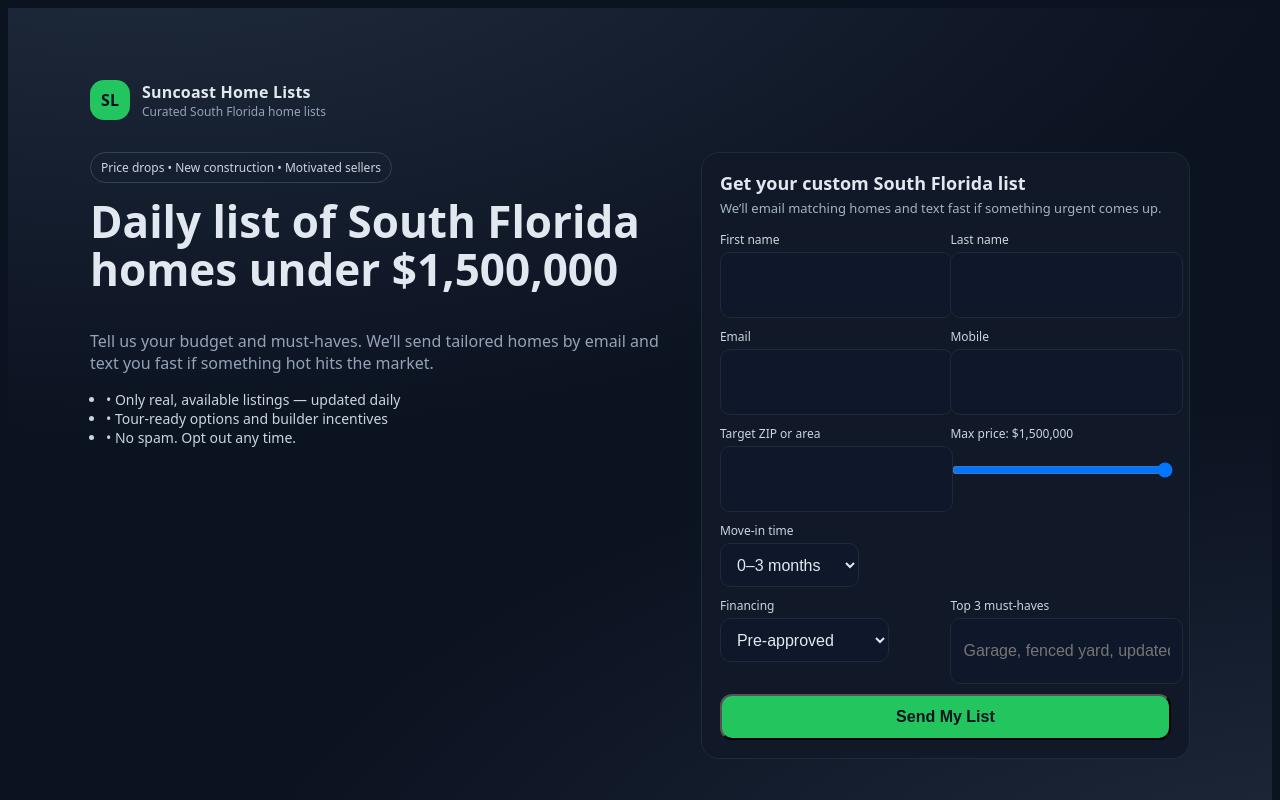
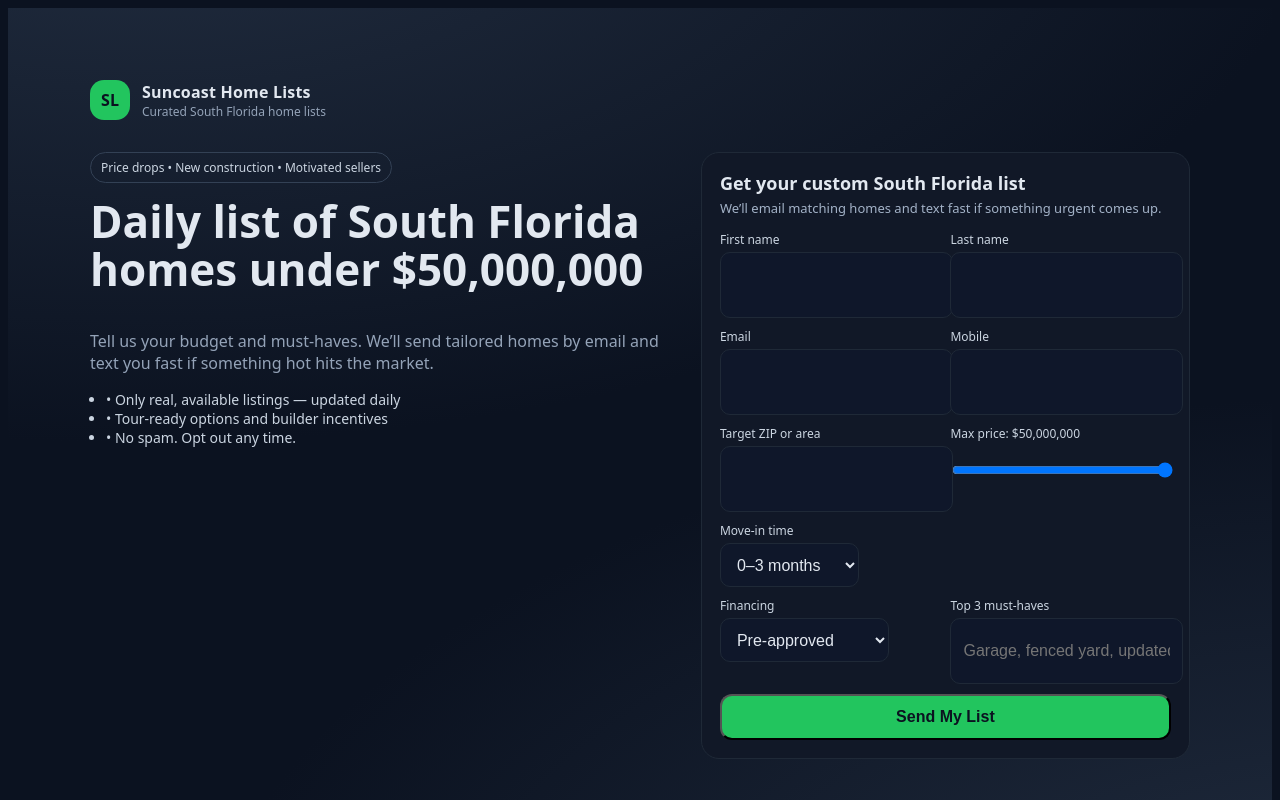
Before and after one commit to Peterthreeexlapations/findyourdreamhomenow, a Next.js app: page / in a window 1280 px wide. Shown: the top 800 px of the page. Built offline with nearby package versions, Linux system fonts and the light colour scheme.

Commit message:
Update page.jsx

```diff
--- a/app/page.jsx
+++ b/app/page.jsx
@@ -5,7 +5,7 @@ import { useEffect, useMemo, useState } from "react";
 const APPS_SCRIPT_WEB_APP_URL = ""; // paste your Web App URL when ready
 const BRAND = "Suncoast Home Lists";
 const CITY = "South Florida";
-const PRICE_POINT = 1500000;
+const PRICE_POINT = 50000000;
 const PHONE = "(954) 770-2500";
 // ======================
 
@@ -164,7 +164,7 @@ function FormCard({ onSubmit, submitting, form, setForm, maxPrice, setMaxPrice,
           <Input label="Target ZIP or area" name="zip" value={zip} onChange={v=>setZip(v)} autoComplete="postal-code" inputMode="numeric" enterKeyHint="next" />
           <div>
             <Label>Max price: ${maxPrice.toLocaleString()}</Label>
-            <input type="range" min={150000} max={1500000} step={5000} value={maxPrice} onChange={e=>setMaxPrice(parseInt(e.target.value))} style={{ width: "100%" }} />
+            <input type="range" min={150000} max={50000000} step={5000} value={maxPrice} onChange={e=>setMaxPrice(parseInt(e.target.value))} style={{ width: "100%" }} />
           </div>
           <div>
             <Label>Move‑in time</Label>
```
